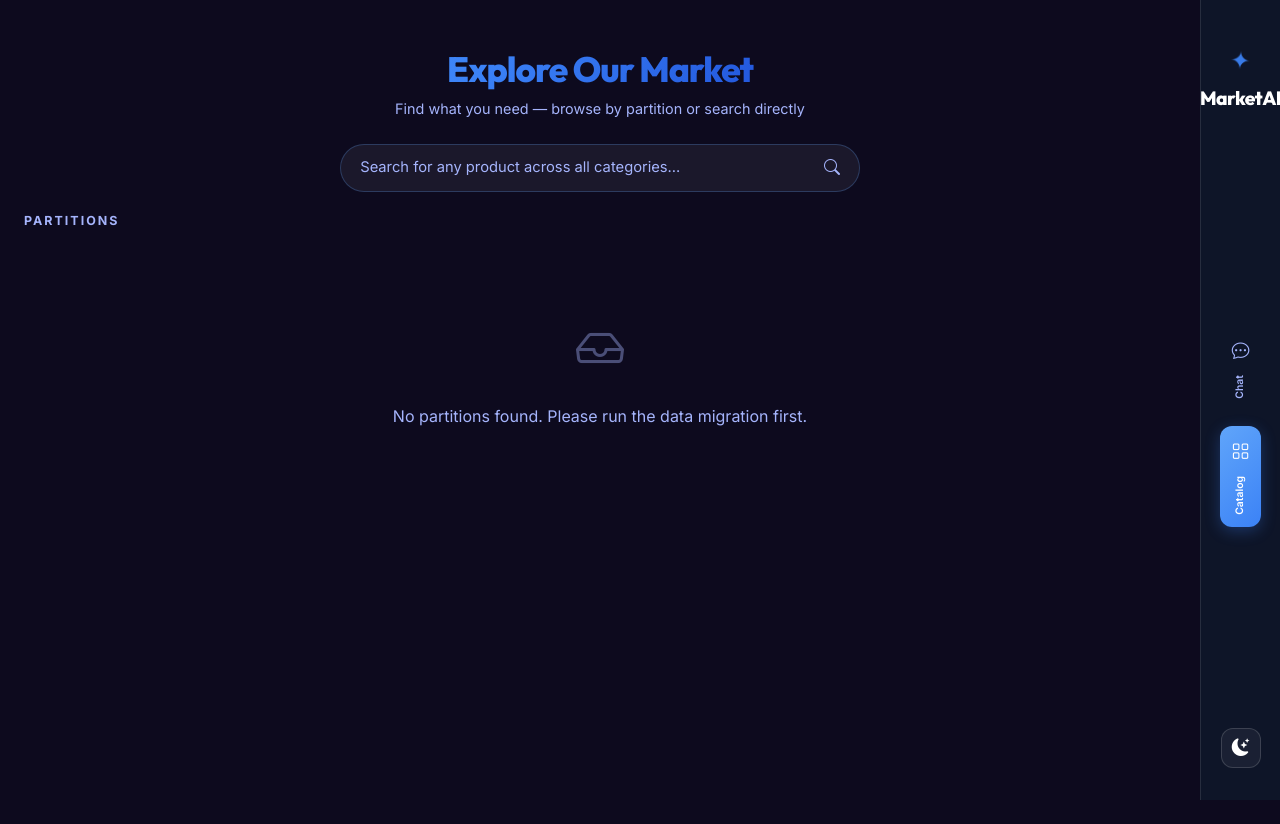
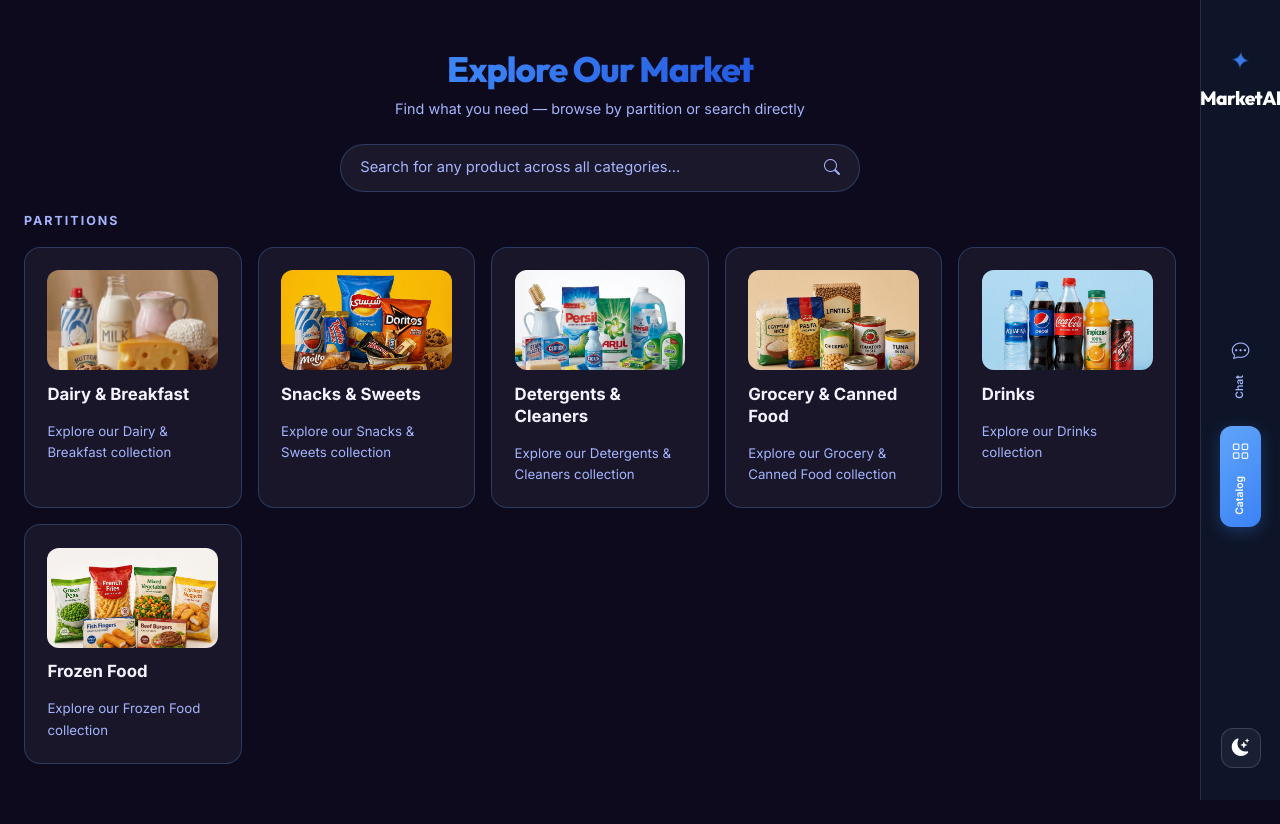
Before and after one commit to blackeagle686/market_chat_bot, a FastAPI app: page /catalog in a window 1280 px wide. Run offline with FastAPI, Linux system fonts and the light colour scheme; data that the repository does not hold is empty; parts of the project's set-up code (start-up, migrations or seed data) failed here and were passed over.

Commit message:
update partitions

```diff
--- a/templates/catalog.html
+++ b/templates/catalog.html
@@ -31,23 +31,23 @@
         <div class="section-title">Partitions</div>
 
         <div class="grid">
-            {% for category in categories if category.name.lower() != 'general' and category.products | length > 0 %}
-            <a href="/category/{{ category.id }}" class="card animate-in" style="animation-delay: {{ loop.index0 * 0.07 }}s">
+            {% set static_partitions = [
+                {'id': 1, 'name': 'Dairy & Breakfast', 'image': '/static/images/part-1.jpeg'},
+                {'id': 2, 'name': 'Snacks & Sweets', 'image': '/static/images/part-2.jpeg'},
+                {'id': 3, 'name': 'Detergents & Cleaners', 'image': '/static/images/part-3.jpeg'},
+                {'id': 4, 'name': 'Grocery & Canned Food', 'image': '/static/images/part-4.jpeg'},
+                {'id': 5, 'name': 'Drinks', 'image': '/static/images/part-5.jpeg'},
+                {'id': 6, 'name': 'Frozen Food', 'image': '/static/images/part-6.jpeg'}
+            ] %}
+
+            {% for part in static_partitions %}
+            <a href="/category/{{ part.id }}" class="card animate-in" style="animation-delay: {{ loop.index0 * 0.07 }}s">
                 <div class="card-img">
-                    {% if category.image_url %}
-                    <img src="{{ category.image_url }}" alt="{{ category.name }}" style="width: 100%; height: 100%; object-fit: cover;">
-                    {% else %}
-                    🛒
-                    {% endif %}
+                    <img src="{{ part.image }}" alt="{{ part.name }}" style="width: 100%; height: 100%; object-fit: cover;">
                 </div>
-                <div class="card-title">{{ category.name }}</div>
-                <div class="card-desc">{{ category.products | length }} products available</div>
+                <div class="card-title">{{ part.name }}</div>
+                <div class="card-desc">Explore our {{ part.name }} collection</div>
             </a>
-            {% else %}
-            <div class="empty-state">
-                <i class="bi bi-inbox" style="font-size: 3rem; opacity: 0.4"></i>
-                <p>No partitions found. Please run the data migration first.</p>
-            </div>
             {% endfor %}
         </div>
     </div>
```
Also changed, not shown: static/images/part-1.jpeg (added), static/images/part-2.jpeg (added), static/images/part-3.jpeg (added), static/images/part-4.jpeg (added), static/images/part-5.jpeg (added), static/images/part-6.jpeg (added).
